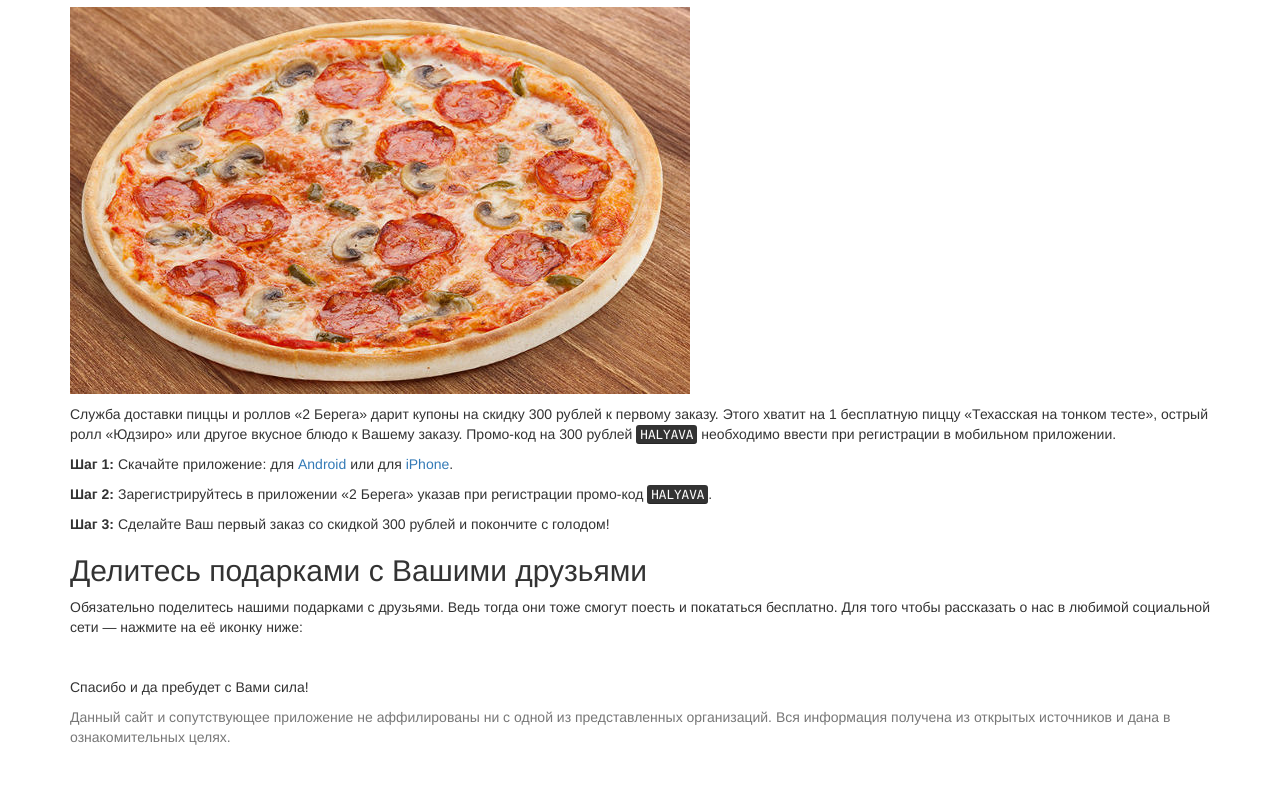
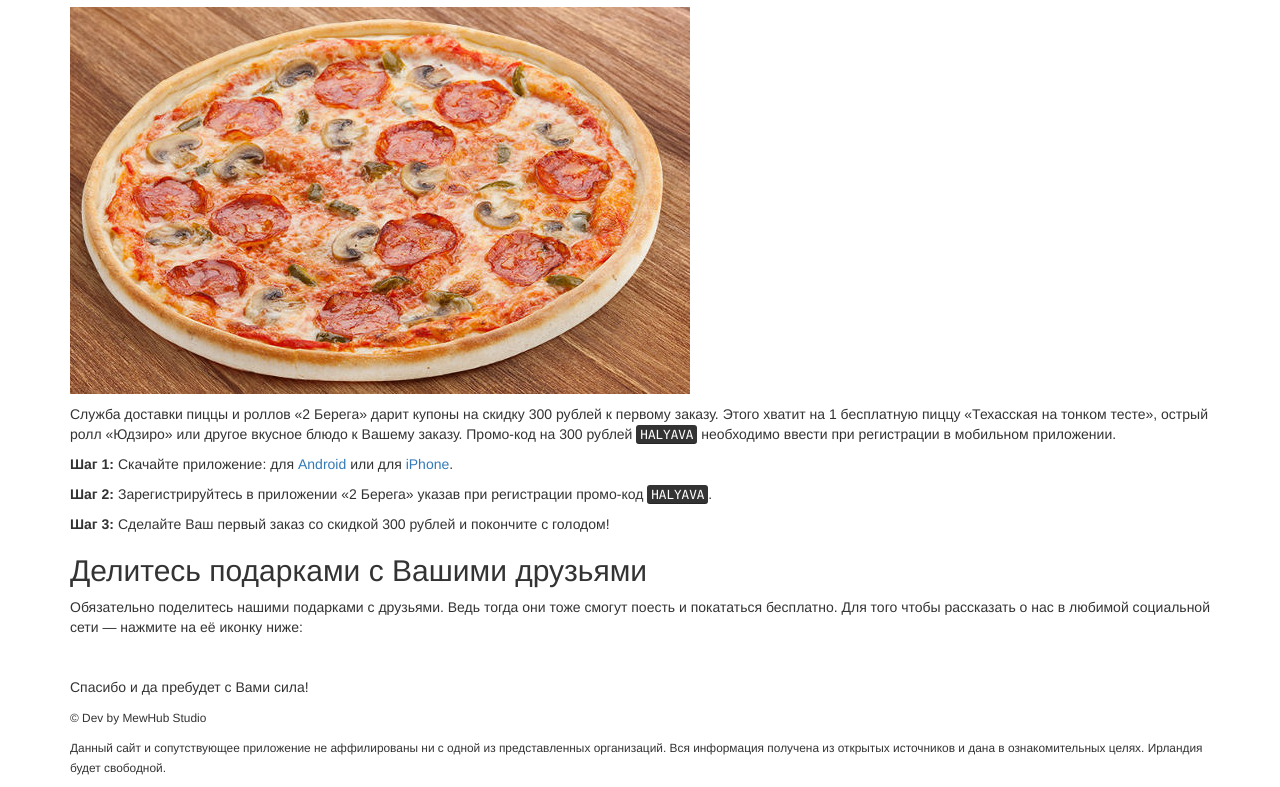
Before and after one commit to mewhub/mob-promo.ru, a plain HTML site: page index.html in a window 1280 px wide. Shown: the part 1528-2315 px from the top of the page. Before the commit the page ends 2285 px from the top, so only its background shows below. Drawn offline with nearby package versions, Linux system fonts and the light colour scheme.

```diff
--- a/index.html
+++ b/index.html
@@ -132,7 +132,8 @@
 
 <p>Спасибо и да пребудет с Вами сила!</p>
 
-<p class="text-muted">Данный сайт и сопутствующее приложение не аффилированы ни с одной из представленных организаций. Вся информация получена из открытых источников и дана в ознакомительных целях.</p>
+<p><small>&copy; Dev by MewHub Studio</small></p>
+<p><small>Данный сайт и сопутствующее приложение не аффилированы ни с одной из представленных организаций. Вся информация получена из открытых источников и дана в ознакомительных целях. Ирландия будет свободной.</small></p>
 
 </div></main>
 
```
